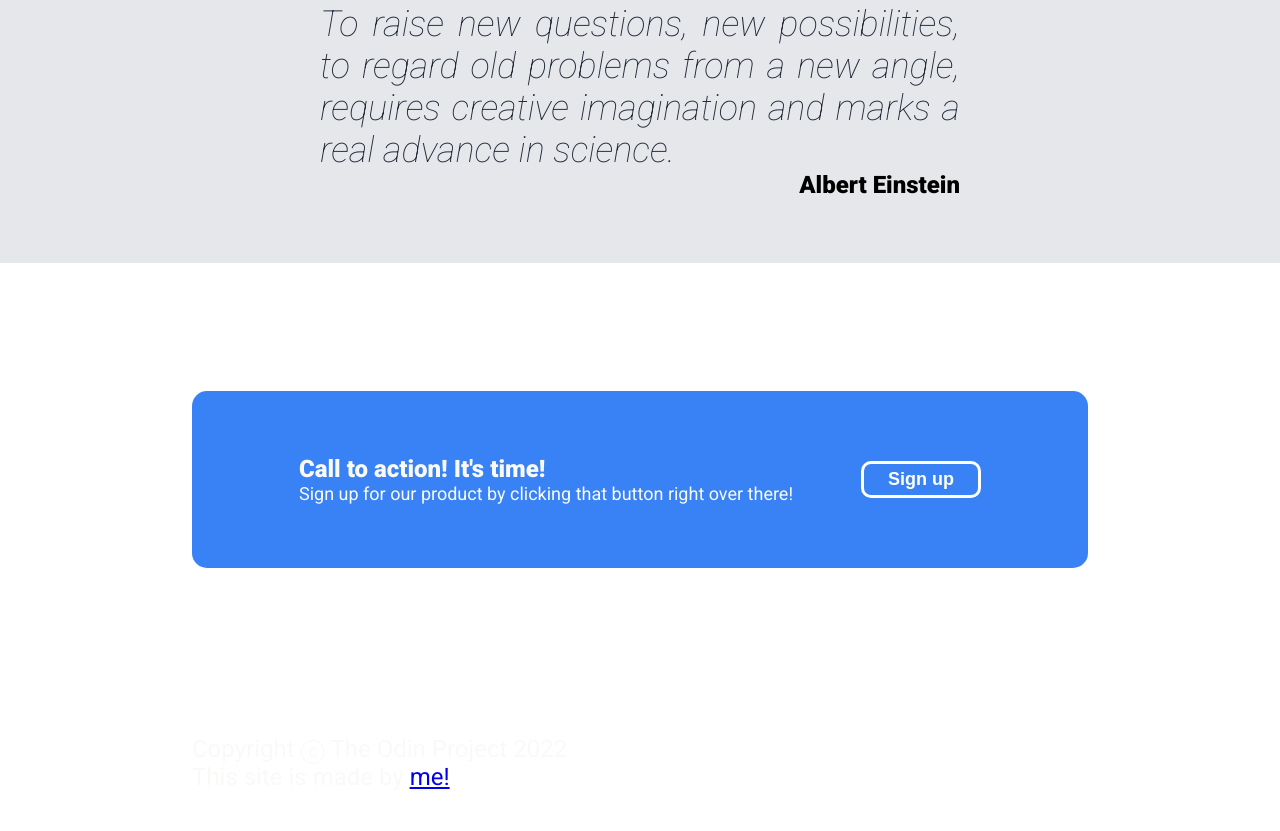
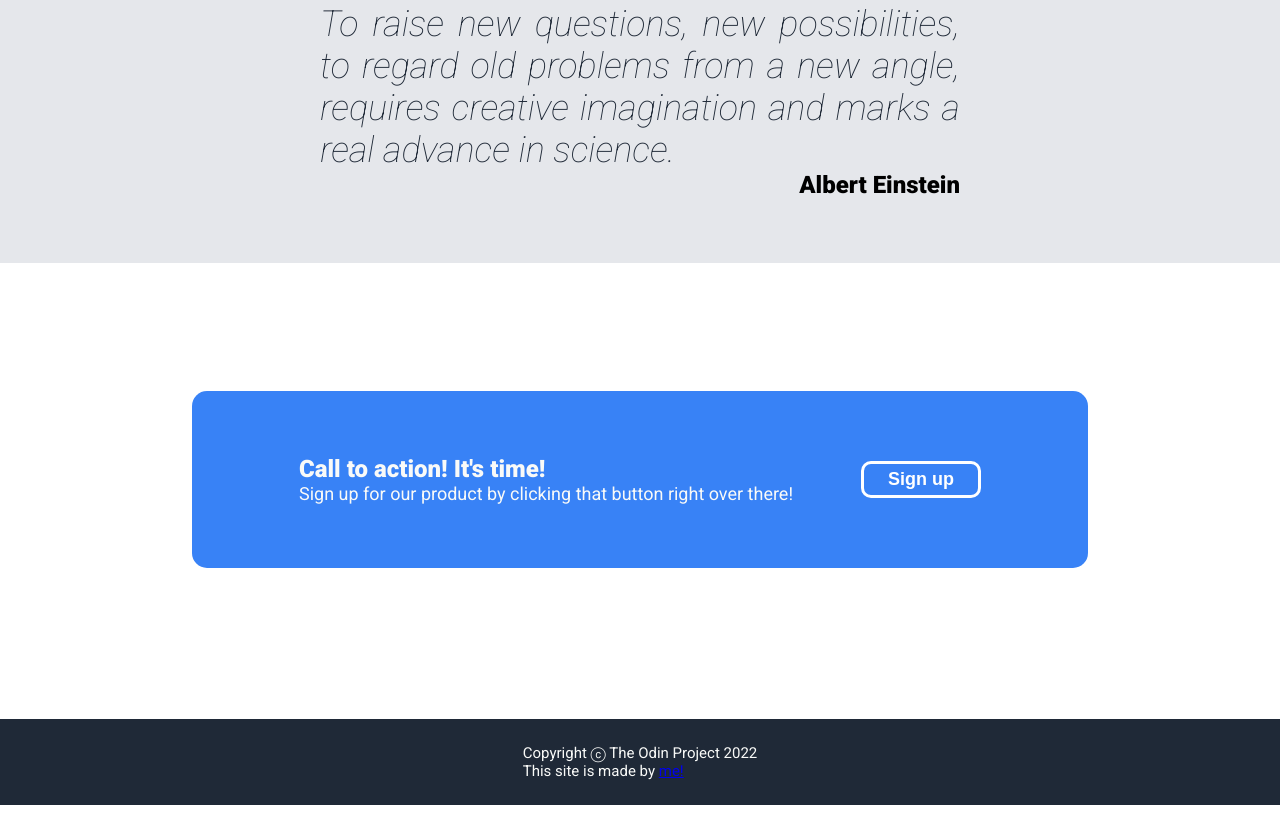
Before and after one commit to codenamerey/landing-page, a plain HTML site: page index.html in a window 1280 px wide. Shown: the part 957-1788 px from the top of the page. After the commit the page ends 1762 px from the top, so only its background shows below. Drawn offline with Linux system fonts and the light colour scheme.

Commit message:
Style footer of landing page

```diff
--- a/css/styles.css
+++ b/css/styles.css
@@ -214,6 +214,13 @@ h1 {
     font-weight: bold;
 }
 
+/*Footer section styling*/
+
 .footer {
-
+    align-items: center;
+    background: #1f2937;
+    display: flex;
+    font-size: 15px;
+    justify-content: center;
+    padding: 25px 0;
 }
--- a/index.html
+++ b/index.html
@@ -64,7 +64,8 @@
     </div>
 
     <div class="quote">
-        <p>To raise new questions, new possibilities, to regard old problems from a new angle, requires creative imagination and marks a real advance in science.</p>
+        <p>To raise new questions, new possibilities, to regard old problems from a new angle, requires creative
+            imagination and marks a real advance in science.</p>
         <p>Albert Einstein</p>
     </div>
 
@@ -78,7 +79,12 @@
         </div>
     </div>
 
-    <div class="footer">Copyright ⓒ The Odin Project 2022 <br> This site is made by <a href="https://github.com/codenamerey/codenamerey"> me!</a></div>
+    <div class="footer">
+        <div class="copyright">
+            <p> Copyright ⓒ The Odin Project 2022 <br> This site is made by <a
+                    href="https://github.com/codenamerey/codenamerey"> me!</a></p>
+        </div>
+    </div>
 </body>
 
 </html>
```
